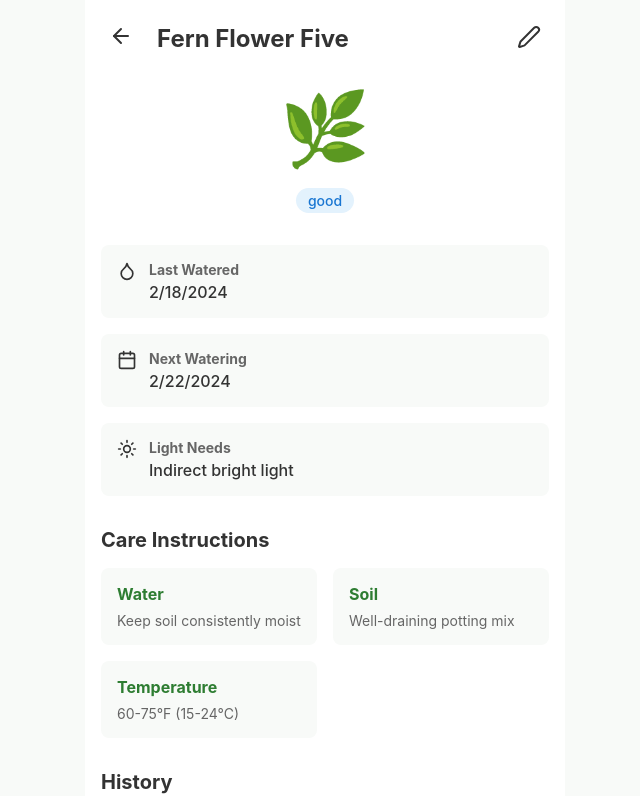
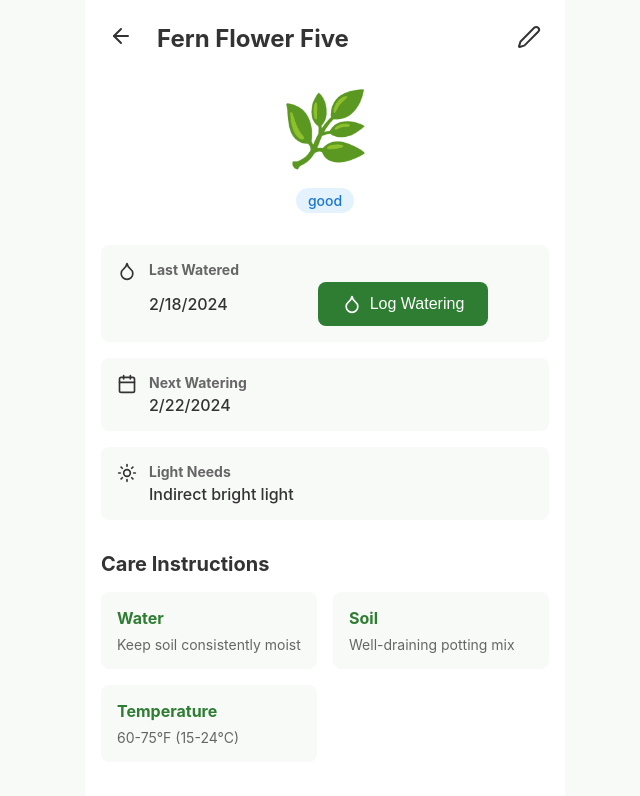
Before and after one commit to mollysandler/sproutai, a React (Vite) app in the folder sproutai/: page /garden/1 in a window 1280 px wide. Shown: the top 796 px of the page, without its empty margins (315-955 px from the left). Built offline with nearby package versions, Linux system fonts and the light colour scheme.

Commit message:
added log watering button

```diff
--- a/sproutai/src/pages/PlantDetail.jsx
+++ b/sproutai/src/pages/PlantDetail.jsx
@@ -37,6 +37,8 @@ export default function PlantDetail() {
     },
   });
 
+  const [isWatering, setIsWatering] = useState(false); // New loading state
+
   useEffect(() => {
     const plantData = getPlantById(id);
     if (plantData) {
@@ -60,11 +62,16 @@ export default function PlantDetail() {
     }
   }, [plant]);
 
-  const handleWatering = () => {
+  const handleWatering = async () => {
+    setIsWatering(true); // Start loading
+
     const today = new Date().toISOString().split("T")[0];
     const nextWatering = new Date(Date.now() + 7 * 24 * 60 * 60 * 1000)
       .toISOString()
       .split("T")[0];
+
+    // Simulate an API call or processing time (2 seconds)
+    await new Promise((resolve) => setTimeout(resolve, 2000));
 
     const updatedPlant = updatePlant(Number(id), {
       lastWatered: today,
@@ -82,6 +89,8 @@ export default function PlantDetail() {
     if (updatedPlant) {
       setPlant(updatedPlant);
     }
+
+    setIsWatering(false); // Stop loading
   };
 
   const handleEditSubmit = (e) => {
@@ -278,7 +287,23 @@ export default function PlantDetail() {
           <Droplet size={20} />
           <div>
             <h3>Last Watered</h3>
-            <p>{new Date(plant.lastWatered).toLocaleDateString()}</p>
+            <p style={{ display: "flex", alignItems: "center", gap: "90px" }}>
+              {new Date(plant.lastWatered).toLocaleDateString()}
+              <button
+                className="action-button primary"
+                onClick={handleWatering}
+                disabled={isWatering}
+              >
+                {isWatering ? (
+                  <div className="spinner"></div>
+                ) : (
+                  <>
+                    <Droplet size={20} />
+                    Log Watering
+                  </>
+                )}
+              </button>
+            </p>
           </div>
         </div>
         <div className="info-row">
@@ -354,9 +379,19 @@ export default function PlantDetail() {
           <Camera size={20} />
           Add Photo
         </button>
-        <button className="action-button primary" onClick={handleWatering}>
-          <Droplet size={20} />
-          Log Watering
+        <button
+          className="action-button primary"
+          onClick={handleWatering}
+          disabled={isWatering}
+        >
+          {isWatering ? (
+            <div className="spinner"></div>
+          ) : (
+            <>
+              <Droplet size={20} />
+              Log Watering
+            </>
+          )}
         </button>
       </div>
 
--- a/sproutai/src/styles/plant-detail.css
+++ b/sproutai/src/styles/plant-detail.css
@@ -135,3 +135,24 @@
   gap: 16px;
   margin-top: 32px;
 }
+
+.spinner {
+  border: 2px solid rgba(0, 0, 0, 0.1);
+  border-left-color: #3498db;
+  border-radius: 50%;
+  width: 16px;
+  height: 16px;
+  animation: spin 1s linear infinite;
+  display: inline-block; /* Keep it inline with the text */
+  vertical-align: middle; /* Align it vertically within the button */
+  margin-right: 5px; /* Add a little space between the spinner and text */
+}
+
+@keyframes spin {
+  0% {
+    transform: rotate(0deg);
+  }
+  100% {
+    transform: rotate(360deg);
+  }
+}
```
